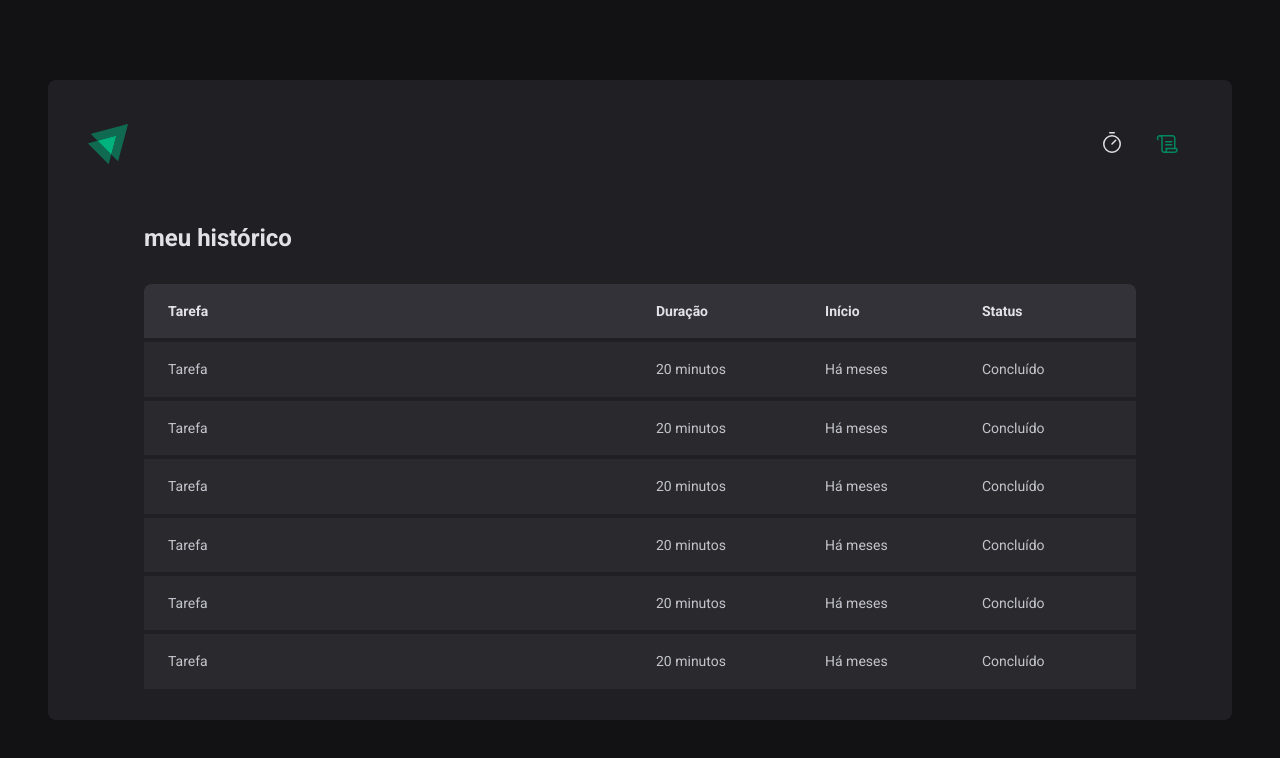
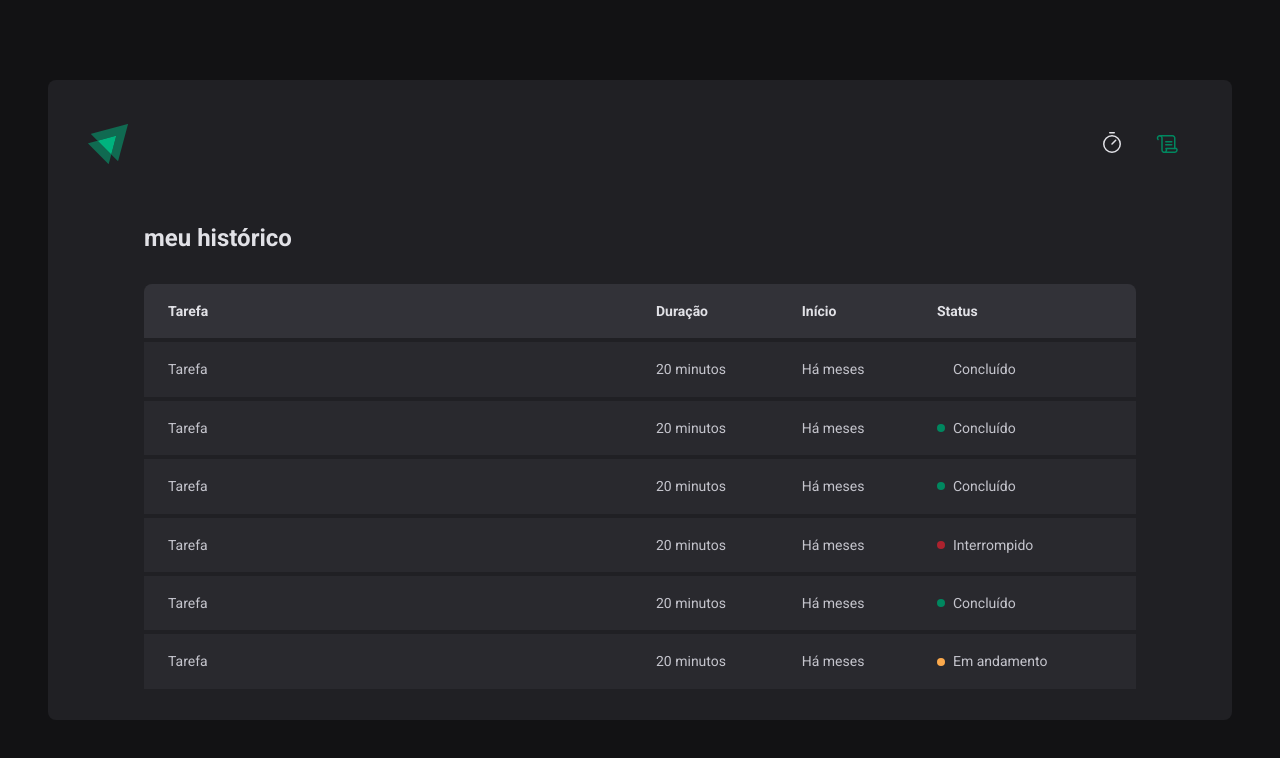
Before and after one commit to joseaugustoss/spas-reactjs, a React (Vite) app: page /history in a window 1280 px wide. Shown: the top 758 px of the page. Built offline with nearby package versions, Linux system fonts and the light colour scheme.

Commit message:
componente status

```diff
--- a/src/pages/History/index.tsx
+++ b/src/pages/History/index.tsx
@@ -1,4 +1,4 @@
-import { HistoryContainer, HistoryList } from "./styles";
+import { HistoryContainer, HistoryList, Status } from "./styles";
 
 export function History() {
   return (
@@ -19,37 +19,49 @@
               <td>Tarefa</td>
               <td>20 minutos</td>
               <td>Há meses</td>
-              <td>Concluído</td>
+              <td>
+                <Status>Concluído</Status>
+              </td>
             </tr>
             <tr>
               <td>Tarefa</td>
               <td>20 minutos</td>
               <td>Há meses</td>
-              <td>Concluído</td>
+              <td>
+                <Status statusColor="green">Concluído</Status>
+              </td>
             </tr>
             <tr>
               <td>Tarefa</td>
               <td>20 minutos</td>
               <td>Há meses</td>
-              <td>Concluído</td>
+              <td>
+                <Status statusColor="green">Concluído</Status>
+              </td>
             </tr>
             <tr>
               <td>Tarefa</td>
               <td>20 minutos</td>
               <td>Há meses</td>
-              <td>Concluído</td>
+              <td>
+                <Status statusColor="red">Interrompido</Status>
+              </td>
             </tr>
             <tr>
               <td>Tarefa</td>
               <td>20 minutos</td>
               <td>Há meses</td>
-              <td>Concluído</td>
+              <td>
+                <Status statusColor="green">Concluído</Status>
+              </td>
             </tr>
             <tr>
               <td>Tarefa</td>
               <td>20 minutos</td>
               <td>Há meses</td>
-              <td>Concluído</td>
+              <td>
+                <Status statusColor="yellow">Em andamento</Status>
+              </td>
             </tr>
           </tbody>
         </table>
--- a/src/pages/History/styles.ts
+++ b/src/pages/History/styles.ts
@@ -57,3 +57,25 @@
     }
   }
 `;
+
+const STATUS_COLORS = {
+  yellow: "yellow-500",
+  green: "green-500",
+  red: "red-500",
+} as const;
+interface StatusProps {
+  statusColor: keyof typeof STATUS_COLORS;
+}
+
+export const Status = styled.span<StatusProps>`
+  display: flex;
+  align-items: center;
+  gap: 0.5rem;
+  &::before {
+    content: "";
+    width: 0.5rem;
+    height: 0.5rem;
+    border-radius: 50%;
+    background: ${(props) => props.theme[STATUS_COLORS[props.statusColor]]};
+  }
+`;
```
